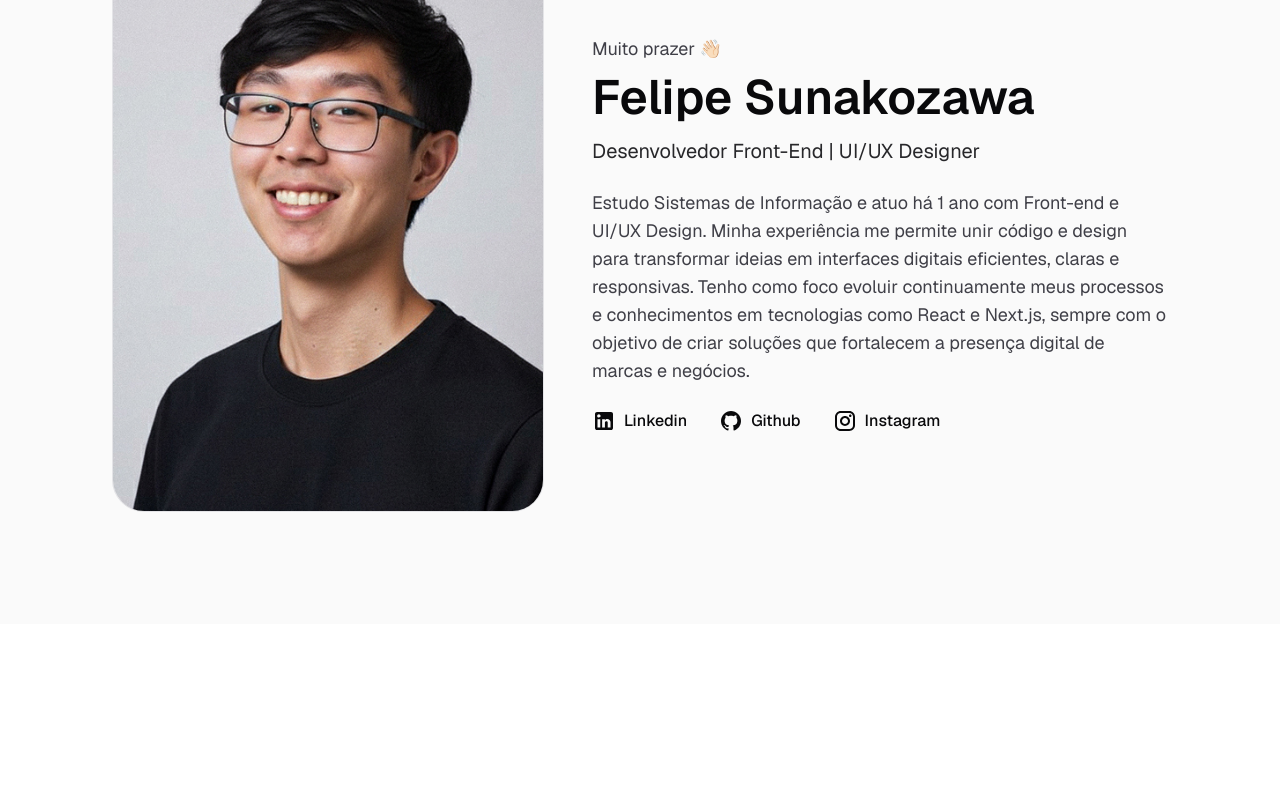
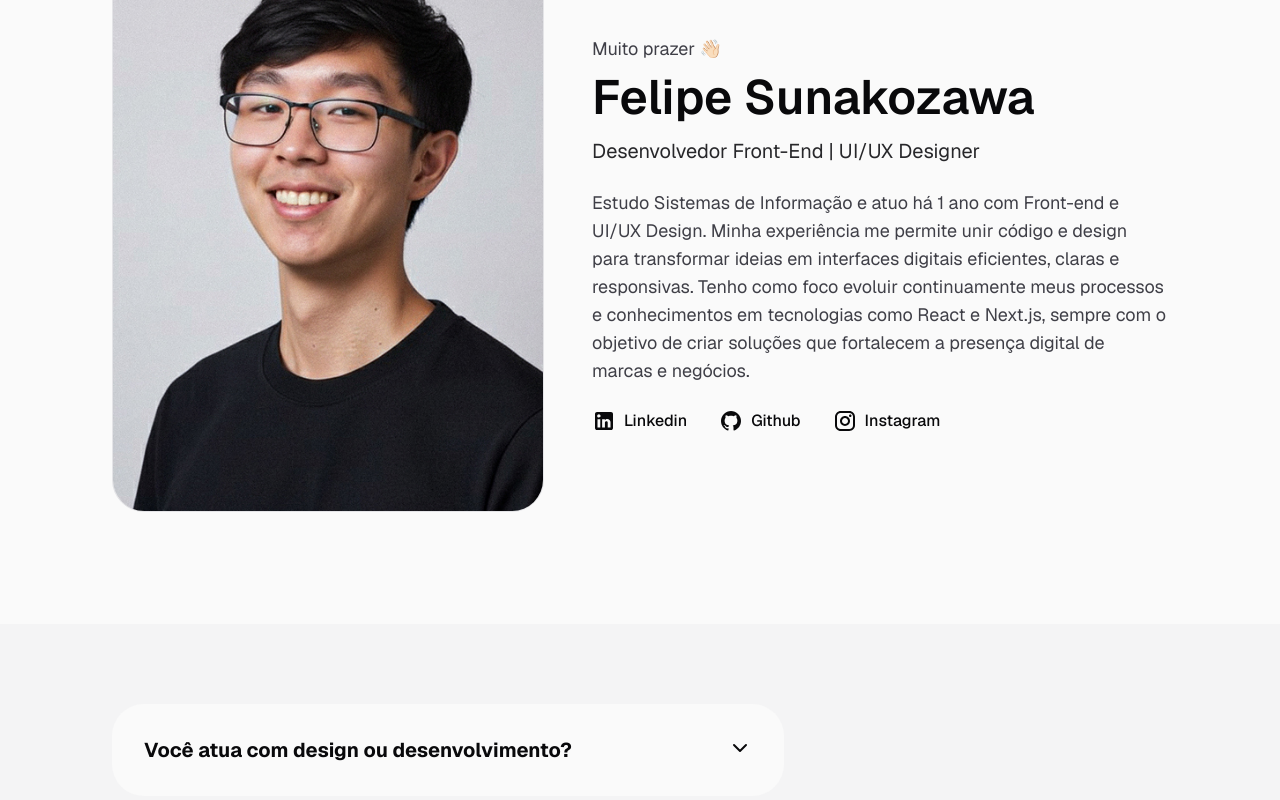
Before and after one commit to felipekenzoo/portfolio-next, a Next.js app: page / in a window 1280 px wide. Shown: the part 3110-3910 px from the top of the page. Before the commit the page ends 3734 px from the top, so only its background shows below. Built offline with nearby package versions, Linux system fonts and the light colour scheme.

Commit message:
Iniciando a seção FAQ

```diff
--- /dev/null
+++ b/app/components/question.tsx
@@ -0,0 +1,35 @@
+"use client"
+import { ChevronDown } from "lucide-react"
+import { useState } from "react"
+
+export default function Question() {
+    const [isOpen, setIsOpen] = useState(false)
+
+    return (
+        <button
+            onClick={() => setIsOpen(!isOpen)}
+            className="w-full max-w-2xl text-left focus:outline-none group"
+        >
+
+            <div className="flex flex-col bg-zinc-50 rounded-4xl p-8 w-full transition-colors hover:bg-zinc-100">
+
+                <div className="flex items-start justify-between w-full">
+                    <h3 className="text-xl font-bold text-zinc-950 pr-4">
+                        Você atua com design ou desenvolvimento?
+                    </h3>
+
+                    <ChevronDown
+                        className={`text-zinc-950 min-w-6 w-6 h-6 transition-transform duration-300 ${isOpen ? 'rotate-180' : ''}`}
+                    />
+                </div>
+
+                {isOpen && (
+                    <div className="mt-4 text-base text-zinc-600 leading-relaxed font-medium animate-in fade-in slide-in-from-top-2 duration-300">
+                        Atuo tanto com design de interfaces (UI/UX) quanto com desenvolvimento front-end.
+                        Posso entregar apenas o design ou o site completo, dependendo da sua necessidade.
+                    </div>
+                )}
+            </div>
+        </button>
+    )
+}
--- a/app/page.tsx
+++ b/app/page.tsx
@@ -1,6 +1,7 @@
 import About from "./sections/about";
 import Cases from "./sections/cases";
 import Curiosity from "./sections/curiosity";
+import FAQ from "./sections/faq";
 import Header from "./sections/header";
 import Hero from "./sections/hero";
 import Process from "./sections/process";
@@ -16,6 +17,7 @@ export default function Home() {
         <Cases />
         <Process />
         <About />
+        <FAQ />
       </main>
     </div>
   )
--- /dev/null
+++ b/app/sections/faq.tsx
@@ -0,0 +1,10 @@
+import Question from "../components/question"
+
+export default function FAQ() {
+    return (
+        <section className="px-28 bg-zinc-100 py-20" id="faq">
+            <Question />
+
+        </section>
+    )
+}
```
